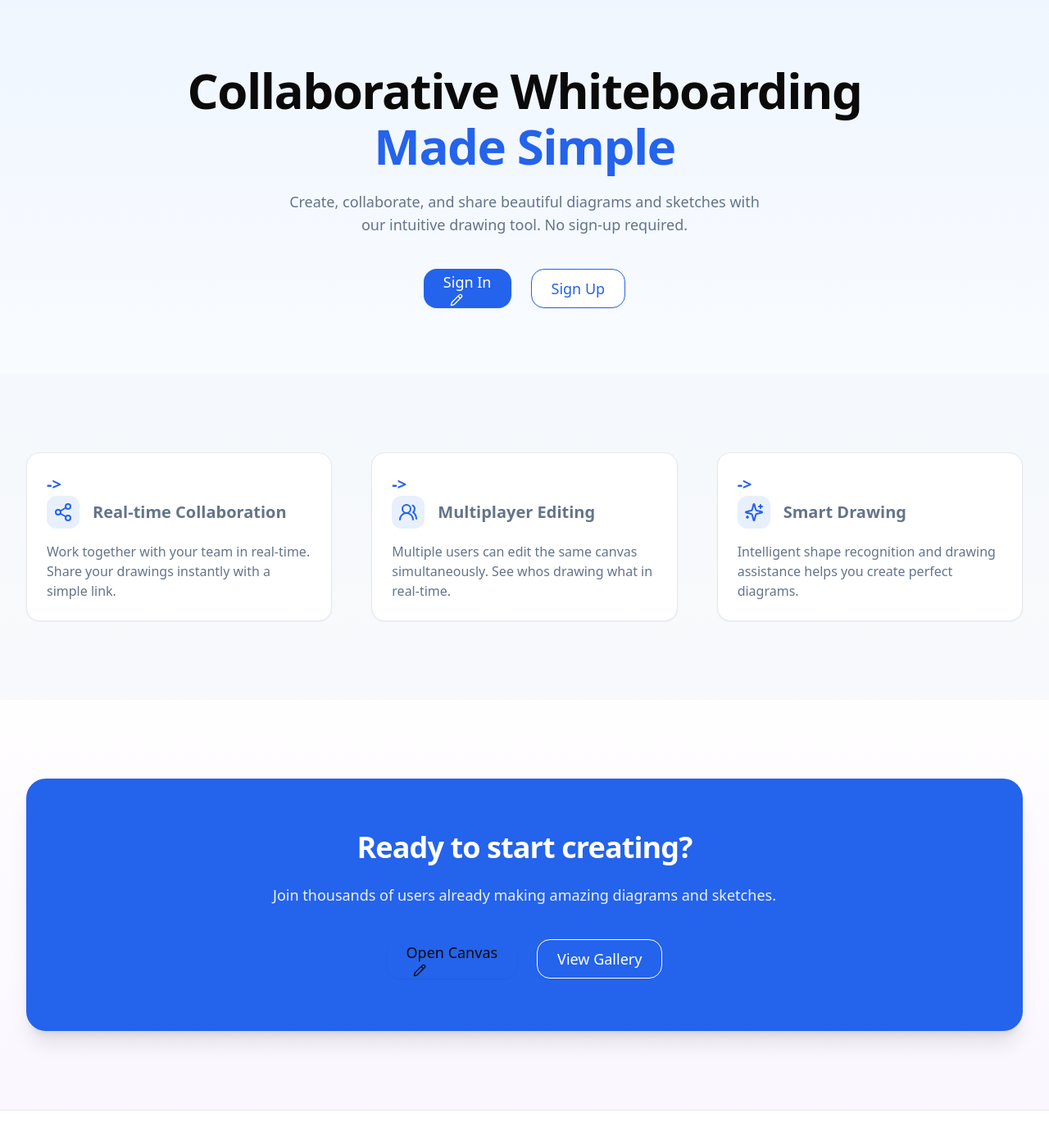
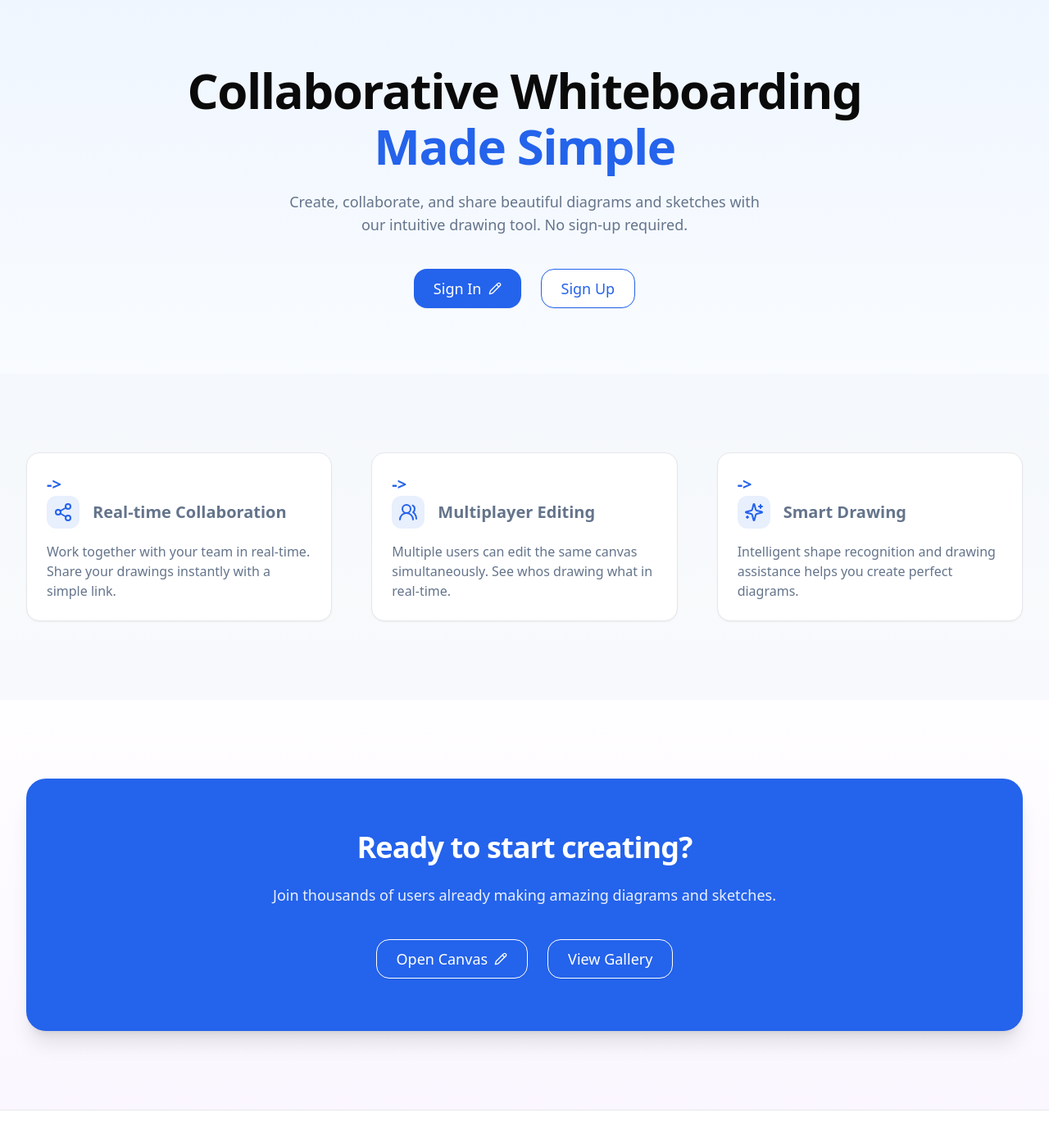
Before and after one commit to GarvitBanga/CanvasCollab, a Next.js app in the folder apps/canvascollab-frontend/: page / in a window 1280 px wide. Shown: the top 1391 px of the page at 82% size. Built offline with nearby package versions, Linux system fonts and the light colour scheme.

Commit message:
page and button fix

```diff
--- a/apps/canvascollab-frontend/app/page.tsx
+++ b/apps/canvascollab-frontend/app/page.tsx
@@ -20,8 +20,10 @@ function App() {
           <div className="mt-10 flex items-center justify-center gap-x-6">
             <Link href="/signin">
               <Button variant="primary" size="lg" className="h-12 px-6 shadow-md">
-                Sign In
-                <Pencil className="ml-2 h-4 w-4" />
+              <>
+              <span>Sign In</span>
+              <Pencil className="h-4 w-4" />
+              </>
               </Button>
             </Link>
             <Link href="/signup">
@@ -88,9 +90,9 @@ function App() {
                 Join thousands of users already making amazing diagrams and sketches.
               </p>
               <div className="mt-10 flex items-center justify-center gap-x-6">
-                <Button variant="secondary" size="lg" className="h-12 px-6 shadow-lg">
+                <Button variant="secondary" size="lg" className="h-12 px-6 border border-white text-white hover:bg-white hover:text-primary transition">
                   Open Canvas
-                  <Pencil className="ml-2 h-4 w-4" />
+                  <Pencil className="h-4 w-4" />
                 </Button>
                 <Button variant="ghost" size="lg" className="h-12 px-6 border border-white text-white hover:bg-white hover:text-primary transition">
                   View Gallery
--- a/packages/ui/src/button.tsx
+++ b/packages/ui/src/button.tsx
@@ -19,8 +19,7 @@ export const Button = ({
   onClick,
   type = "button",
 }: ButtonProps) => {
-  const base =
-    "inline-flex items-center justify-center font-medium rounded-2xl shadow-sm transition-colors focus:outline-none focus:ring-2 focus:ring-offset-2";
+  const base ="inline-flex items-center gap-2 flex-nowrap justify-center font-medium rounded-2xl shadow-sm transition-colors focus:outline-none focus:ring-2 focus:ring-offset-2";
   const variants = {
     primary: "bg-primary text-white hover:bg-primary/90",
     secondary: "bg-secondary text-secondary-foreground hover:bg-secondary/80",
@@ -40,7 +39,9 @@ export const Button = ({
       className={`${base} ${variants[variant]} ${sizes[size]} ${className}`}
       onClick={onClick}
     >
+      <span className="flex items-center gap-2">
       {children}
+    </span>
     </button>
   );
 };
```
Also changed, not shown: 1 other file (tests, documents, lock files or other folders).
